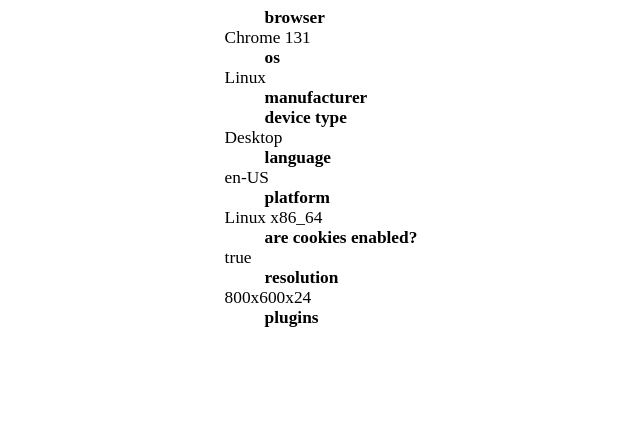
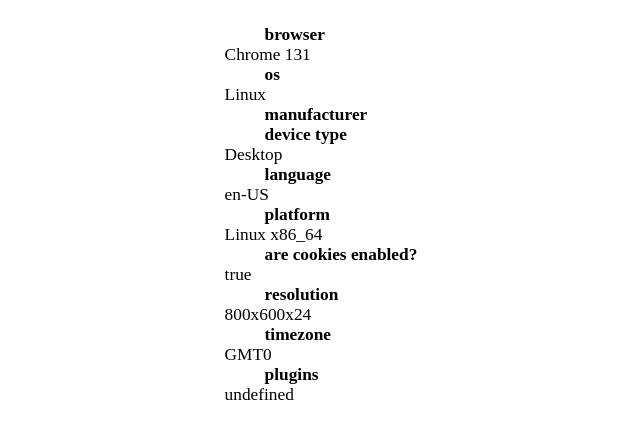
Before and after one commit to Nikita-Efimov/browser-fingerprint-checker, a plain HTML site: page index.html in a window 1280 px wide. Shown: the whole page, without its empty margins (289-929 px from the left). Drawn offline with Linux system fonts and the light colour scheme.

Commit message:
gmt added

```diff
--- a/js/interface.js
+++ b/js/interface.js
@@ -2,7 +2,7 @@ function add_str(head, body) {
     let dd = document.createElement('dd')
     dd.innerHTML = head
     let dt = document.createElement('dt')
-    dt.innerHTML = body
+    dt.innerHTML = body == '' ? 'undefined' : body
     let div = document.createElement('div')
     div.classList.add('note-cont')
     div.appendChild(dd)
--- a/js/script.js
+++ b/js/script.js
@@ -9,6 +9,7 @@ window.onload = setTimeout(() => {
     add_str('platform', navigator.platform)
     add_str('are cookies enabled?', navigator.cookieEnabled)
     add_str('resolution', screen.width + 'x' + screen.height + 'x' + screen.pixelDepth)
+    add_str('timezone', 'GMT' + new Date().getTimezoneOffset() / 60)
     let plugins = ''
     for (let i = 0; i < navigator.plugins.length; i++)
         plugins += navigator.plugins[i].name
--- a/style.css
+++ b/style.css
@@ -1,4 +1,5 @@
 section {
+    margin-top: 2%;
     margin-left: 40%;
 }
 
```
